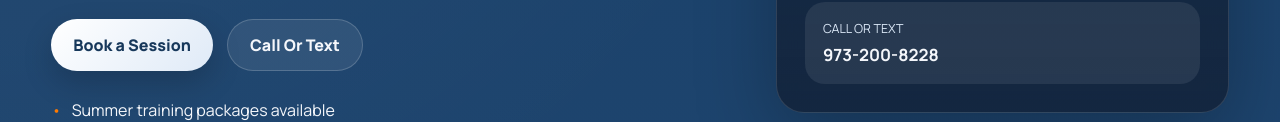
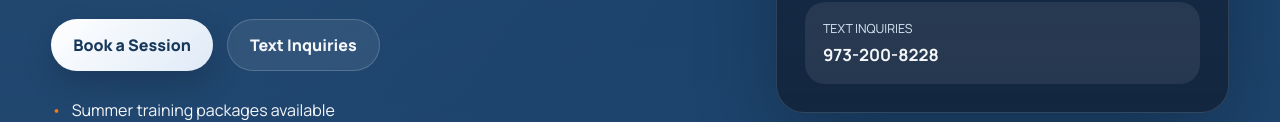
Before and after one commit to arijacobs2116-coder/ajbball, a plain HTML site: page index.html in a window 1280 px wide. Shown: the part 527-649 px from the top of the page. Drawn offline with nearby package versions, Linux system fonts and the light colour scheme; no server answers.

Commit message:
Add files via upload

```diff
--- a/index.html
+++ b/index.html
@@ -35,7 +35,12 @@
 
           <div class="hero-actions">
             <a class="button button-primary" href="#booking">Book a Session</a>
-            <a class="button button-secondary" href="tel:9732008228">Call Or Text</a>
+            <a
+              class="button button-secondary"
+              href="sms:9732008228?&body=Hi%20AJ%2C%20I%27m%20interested%20in%20summer%20training%20and%20had%20a%20quick%20question."
+            >
+              Text Inquiries
+            </a>
           </div>
 
           <ul class="hero-points">
@@ -61,7 +66,7 @@
               <strong>Choose a posted time and text your request directly</strong>
             </article>
             <article>
-              <span>Call Or Text</span>
+              <span>Text Inquiries</span>
               <strong>973-200-8228</strong>
             </article>
           </div>
```
